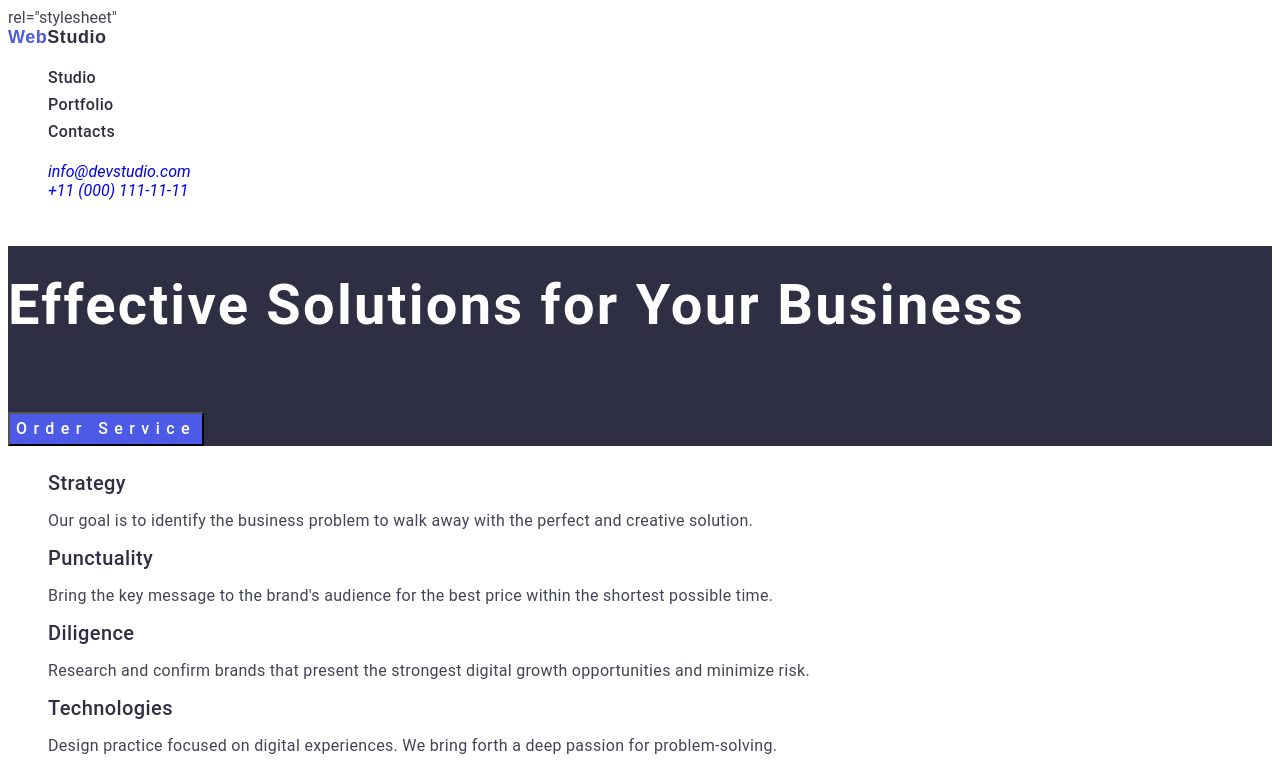
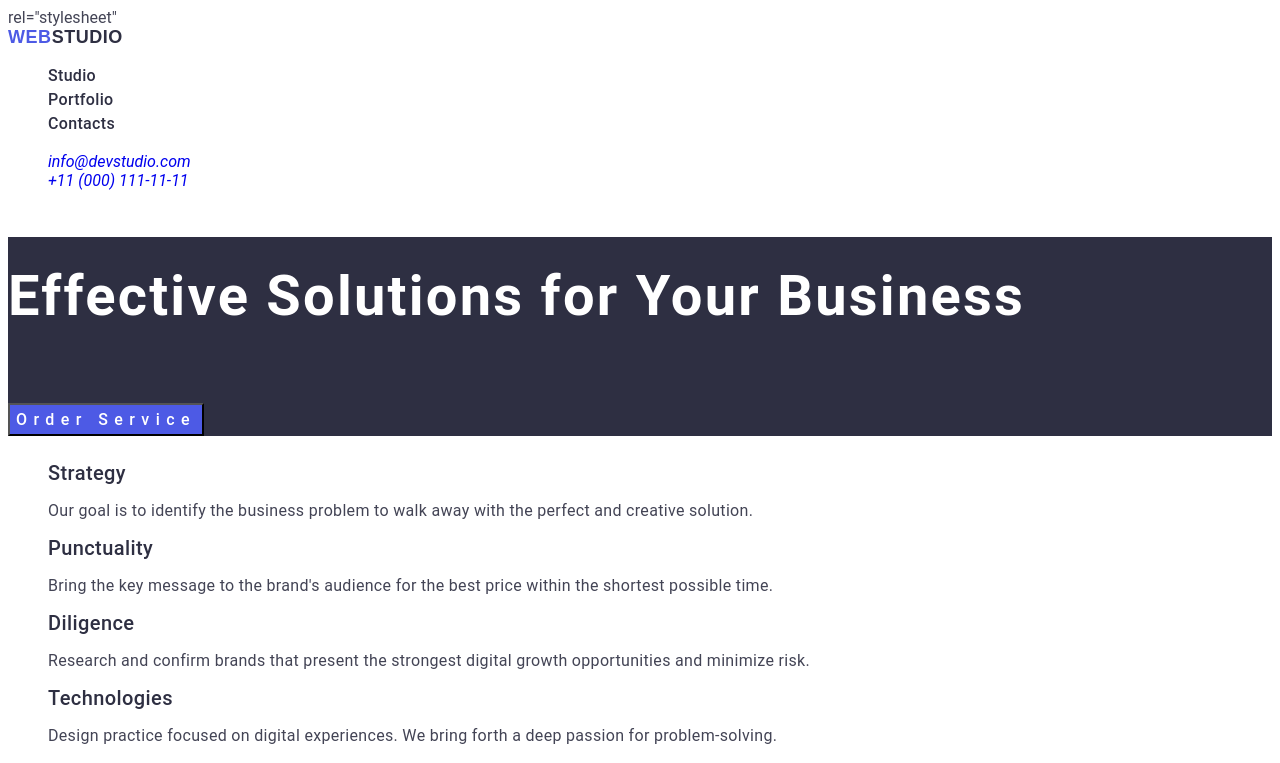
Before and after one commit to katekalinka/goit-markup-hw-00, a plain HTML site: page index.html in a window 1280 px wide. Shown: the top 763 px of the page. Drawn offline with Linux system fonts and the light colour scheme.

Commit message:
Update styles.css

```diff
--- a/css/styles.css
+++ b/css/styles.css
@@ -39,7 +39,6 @@ body {
     line-height: 1.17;
     letter-spacing: 0.03em;
     text-transform: uppercase;
-    text-transform: none;
 }
 .header-logo-two {
     color: #2E2F42;
@@ -50,8 +49,11 @@ font-family: Roboto;
 font-size: 16px;
 font-style: normal;
 font-weight: 500;
-line-height: 1.7;
+line-height: 1.5;
 letter-spacing: 0.02em;
+}
+.header-link:is(:hover, :focus) {
+color: #404bbf;
 }
 
 /*----HERO----*/
```
